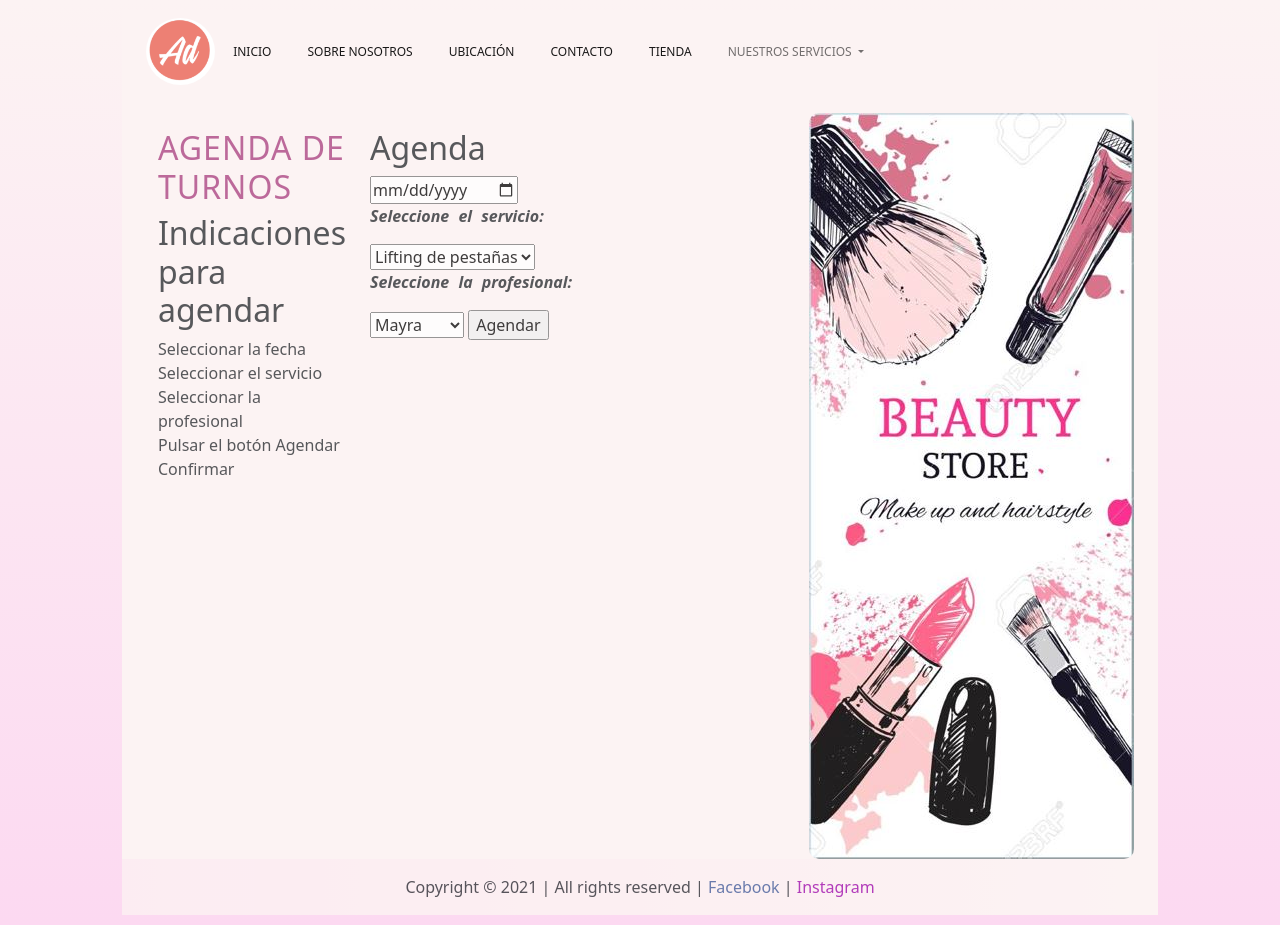
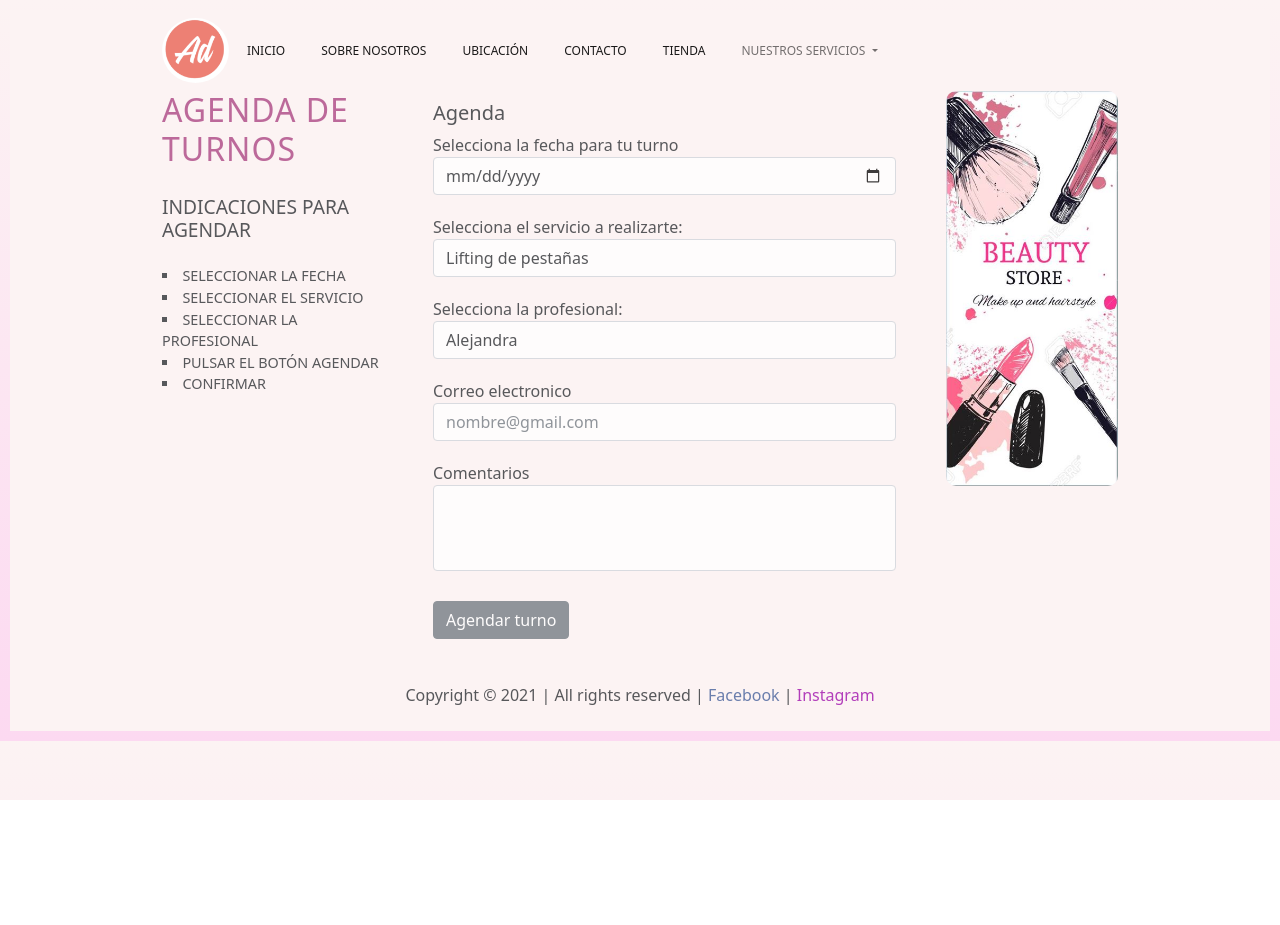
Before and after one commit to martingd77/coder_proyectofinal, a website: page pages/agenda.html in a window 1280 px wide. After the commit the page ends 800 px from the top, so only its background shows below. Drawn offline with nearby package versions, Linux system fonts and the light colour scheme.

Commit message:
Mejoras en responsive

```diff
--- a/pages/agenda.html
+++ b/pages/agenda.html
@@ -23,7 +23,8 @@
   </head>
   <body>
     <div class="container-fluid bodyColor">
-      <header class="grilla__header">
+      <div class="main-grid ">
+        <header class=" main-grid.header grilla__header">
           <!--  navbar-->
           <nav class="navbar navbar-expand-lg navbar-light navBarColor">
             <div class="container-fluid">
@@ -67,12 +68,10 @@
           </nav>
           <!-- cierra navbar -->
         </header>
-
-      <div class="container-fluid"  id="main">
-        <aside class="container-fluid" id="aside30">
+        <aside class="container-fluid main-grid.aside">
           <h1>Agenda de turnos</h1>
-          <h2>Indicaciones para agendar</h2>
-          <dl style="list-style-type: none">
+          <h4>Indicaciones para agendar</h4>
+          <dl style="list-style-type: square">
             <li>Seleccionar la fecha</li>
             <li>Seleccionar el servicio</li>
             <li>Seleccionar la profesional</li>
@@ -80,32 +79,61 @@
             <li>Confirmar</li>
           </dl>
         </aside>
-        <article class="container-fluid" id="article70">
-          <h2>Agenda</h2>
-          <!-- <div class="md-form md-outline input-with-post-icon datepicker" id="formatsSection">
-                       <input placeholder="Select date" type="text" id="formats-example" class="form-control">
-                       <label for="formats-example">Try me...</label>
-                       <i class="fas fa-calendar input-prefix" tabindex=0></i>
-                     </div> -->
-          <input type="date" id="agenda" name="Agenda" />
+        <article class="container-fluid  main-grid.article">
+          <form>
+            <div class="form-group">
+              <h5>Agenda</h5>
+              <label for="agendaInput">Selecciona la fecha para tu turno</label>
+              <input type="date"  name="Agenda" class="form-control" id="agendaInput" placeholder="Buscá la fecha que prefieras"/>
+            </div>
+            <div class="form-group">
+              <label for="servicioInput">Selecciona el servicio a realizarte:</label>
+              <select class="form-control" id="servicioInput">
+                <option>Lifting de pestañas</option>
+                <option>Lash botox</option>
+                <option>Perfilado de cejas</option>
+                <option>Uñas - Semi-permanente</option>
+                <option>Uñas - Kapping gel</option>
+                <option>Uñas - Gelificadas</option>
+                <option>Uñas - Acrilicas</option>
+              </select>
+            </div>
 
-          <p>Seleccione el servicio:</p>
-          <select name="Servicio">
-            <option value="Perfilado de cejas">Perfilado de cejas</option>
-            <option value="Lifting de pestañas" selected>
-              Lifting de pestañas
-            </option>
-            <option value="unas">Uñas</option>
+            <div class="form-group">
+              <label for="profesionalInput">Selecciona la profesional:</label>
+              <select class="form-control" id="profesionalInput">
+                <option>Alejandra</option>
+                <option>Mayra</option>
               </select>
+            </div>
 
-          <p>Seleccione la profesional:</p>
-          <select name="Profesional">
-            <option value="Alejandra">Alejandra</option>
-            <option value="Mayra" selected>Mayra</option>
-          </select>
+            <div class="form-group">
+              <label for="emailInput">Correo electronico </label>
+              <input
+                type="email"
+                class="form-control"
+                id="emailInput"
+                placeholder="nombre@gmail.com"
+              />
+            </div>
 
-          <input type="button" value="Agendar" />
+
+            <div class="form-group">
+              <label for="exampleFormControlTextarea1">Comentarios</label>
+              <textarea class="form-control" id="exampleFormControlTextarea1" rows="3" style="resize: none;"></textarea>
+            </div>
+            <div class="form-group row">
+              <div class="col-sm-10">
+                <button type="submit" class="btn btn-secondary">
+                  Agendar turno
+                </button>
+              </div>
+            </div>
+          </form>
+
         </article>
+        <div class="container-fluid main-grid.nav">
+
           <div class="main-grid.nav">
             <div style="text-align-last: center">
               <img class="fotoCuadrada" src="../images/publicidad2.jpg" heigth="auto" alt="Publicidad"/>
@@ -116,10 +144,12 @@
       <footer>
         <div style="text-align-last: center">
           Copyright &copy; 2021 | All rights reserved |
-        <a href="#" class="btn--facebook">Facebook</a> |
-        <a href="#" class="btn--instagram">Instagram</a>
+          <a href="https://b-m.facebook.com/Alepromakeup-235543087341031/" target="_blank" class="btn--facebook">Facebook</a> |
+          <a href="https://www.instagram.com/ale.promakeup/?hl=es-la" target="_blank" class="btn--instagram">Instagram</a>
         </div>
       </footer>
+      </div>
+
     <script>
       $(".datepicker").datepicker({
         weekdaysShort: ["Su", "Mo", "Tu", "We", "Th", "Fr", "Sa"],
--- a/scss/style.scss
+++ b/scss/style.scss
@@ -8,8 +8,6 @@ html {
   background-image: linear-gradient(to bottom, $general-pink, $bubblegum-pink);
   font-family: $font;
   position: relative;
-  padding-left: 7rem;
-  padding-right: 7rem;
    /* height: 80%; */
 }
 main {
@@ -19,13 +17,16 @@ main {
 }
 body {
   margin: 10px;
- /*  padding-left: 7rem;
-  padding-right: 7rem; */
+
   height: 80%;
   position: relative;
   background-image: linear-gradient(to left, $general-pink, $bubblegum-pink);
 }
 
+.bodyResponsive{
+ padding-left: 7rem;
+  padding-right: 7rem;
+}
 section {
   margin: 10px;
   display: inline-block;
@@ -47,10 +48,12 @@ nav {
   justify-content: flex-end;
 }
 
-header {
-  list-style-position: inside;
+.header {
+  /* list-style-position: inside;
   list-style-type: armenian;
-  list-style: lower-roman;
+  list-style: lower-roman; */
+  margin-left: 8rem !important;
+  margin-right: 8rem !important;
   /* margin: 10px; */
 }
 
@@ -69,7 +72,13 @@ h2 {
 h3 {
   color: rgb(141, 39, 167);
   text-transform: uppercase;
-  text-decoration: underline;
+
+}
+
+h4{
+  padding-top: 1em;
+  text-transform:uppercase;
+  font-size: 1.2em;
 }
 .bordesRedondeados {
   border-radius: 10px;
@@ -87,6 +96,11 @@ img {
   max-width: 100%;
 }
 
+img.fotoRedonda {
+  border-radius: 70%;
+  max-width: 35% !important;
+}
+
 img.fotoCuadrada {
   border-radius: 10px;
   display: inline-block;
@@ -98,9 +112,12 @@ img.logo {
 }
 
 p {
-  font-style: oblique;
-  font-weight: bold;
-  word-spacing: 5px;
+  font-style:oblique;
+  text-align: justify;
+  font-weight:normal;
+  word-spacing: 4px;
+  font-size: 0.9em;
+  padding-top: 1rem;
 }
 
 a {
@@ -121,6 +138,18 @@ td {
   border: 1.5px solid;
   border-color: $violet;
   font-family: $font;
+
+}
+tr{
+  th{
+    font-size: 1rem;
+    text-align: center;
+  }
+
+  td{
+    font-size: 0.8rem;
+  }
+
 }
 
 table {
@@ -160,7 +189,14 @@ ul li {
 
   text-decoration: none;
 }
-
+dl{
+  padding-top: 1rem;
+  li{
+    text-transform: uppercase;
+    font-size: 0.9em;
+  }
+}
+/*----------FIN LISTAS-------- */
 #main {
   display: flex;
   flex: 1;
@@ -168,10 +204,18 @@ ul li {
 }
 
 article,
-aside,
+aside {
+  flex: 1;
+  background-color: #fcf3f3;
+  opacity: 0.75;
+  /* border-radius: 10px;
+  margin: 3px; */
+}
+
 footer {
   flex: 1;
-  padding: 1rem;
+  padding-top: 1.5rem;
+  padding-bottom: 1.5rem;
   background-color: #fcf3f3;
   opacity: 0.75;
   /* border-radius: 10px;
@@ -292,14 +336,21 @@ article div div {
 /* INICIO manejo responsive page */
 
 .main-grid {
+  margin-left: 1rem !important;
+  margin-right: 1rem !important;
   display: grid;
   grid-template-columns: 100%;
   grid-template-areas:
     "header "
-    "nav"
+    "navi"
     "productos"
     "aside"
     "footer ";
+
+    img.fotoRedonda {
+      border-radius: 70%;
+      max-width: 20% !important;
+  }
 }
 
 .main-grid.header {
@@ -312,7 +363,8 @@ article div div {
   grid-area: productos;
 }
 .main-grid.nav {
-  grid-area: nav;
+  grid-area: navi;
+  text-align: center;
 }
 .main-grid.aside {
   grid-area: aside;
@@ -320,23 +372,37 @@ article div div {
 
 @media only screen and (min-width: 768px) {
     .main-grid {
-      grid-template-columns: 50% 50%;
+      margin-left: 1rem !important;
+      margin-right: 1rem !important;
+      grid-template-columns: 25% auto 20%;
+      grid-template-rows:auto;
       grid-template-areas:
-        "header  header"
-        "nav     productos"
-        "aside   productos "
-        "footer      footer";
+        "header header header"
+        "aside  productos navi"
+        "footer footer footer";
+
+    img.fotoRedonda {
+      border-radius: 70%;
+      max-width: 35% !important;
+  }
     }
   }
 
   @media only screen and (min-width: 1024px) {
     .main-grid {
+      margin-left: 8rem !important;
+      margin-right: 8rem !important;
       grid-template-columns: 25% auto 20%;
       grid-template-rows: auto auto 15%;
       grid-template-areas:
         "header header header"
-        "aside productos nav"
+        "aside productos navi"
         "footer footer footer";
+
+    img.fotoRedonda {
+      border-radius: 70%;
+      max-width: 35% !important;
+  }
     }
   }
 
@@ -403,3 +469,8 @@ video {
   width: 25px;
   background-color: #eee;
 }
+
+form{
+  padding-left: 1rem;
+  padding-right: 1rem;
+}
```
Also changed, not shown: index.html (+23 -16 lines), pages/contacto.html (+6 -3 lines), pages/sobrenosotros.html (+14 -13 lines), pages/tienda.html (+6 -11 lines), pages/trabajos.html (+4 -10 lines), pages/ubicacion.html (+3 -4 lines), css/styles.css. Lines whose indentation alone changed are shown as unchanged.
